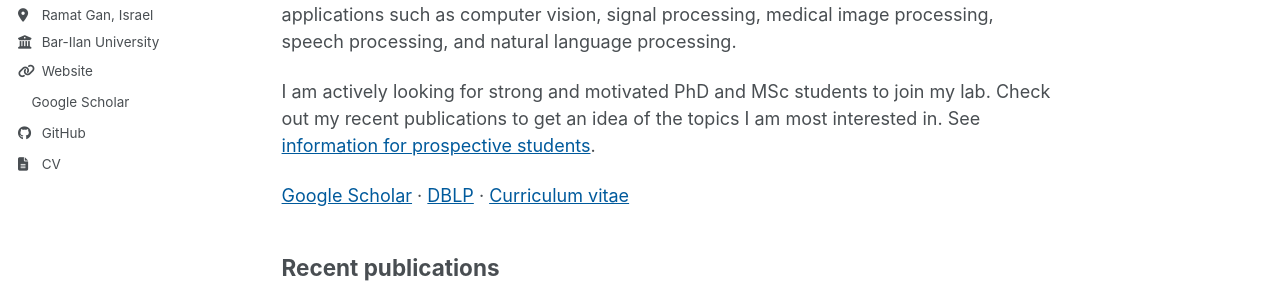
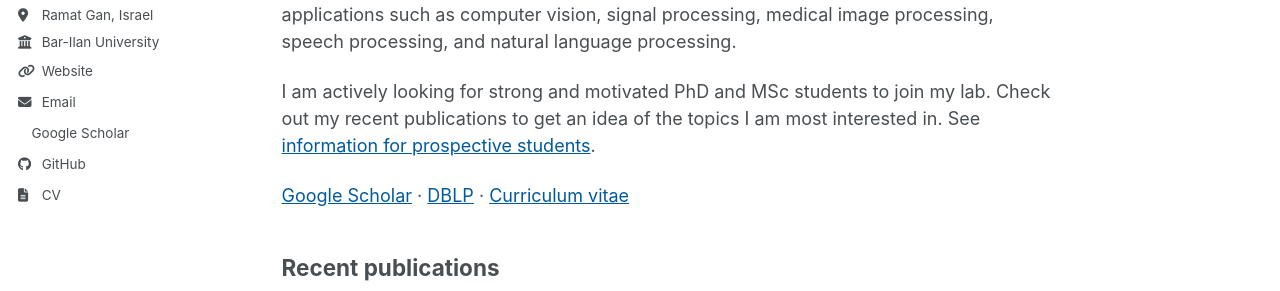
Before and after one commit to jacob-goldberger/jacob-goldberger.github.io, a Jekyll site: the page built from _pages/about.md, in a window 1280 px wide. Shown: the part 373-664 px from the top of the page. Built offline with Jekyll 4.4.1, drawn with Linux system fonts in a browser that asks for light colours; a style sheet for code colours, icons or effects is not loaded.

Commit message:
Update _config.yml

```diff
--- a/_config.yml
+++ b/_config.yml
@@ -13,10 +13,10 @@ title                    : "Jacob Goldberger"
 title_separator          : "-"
 name                     : &name "Jacob Goldberger"
 description              : &description "Professor of Engineering at Bar-Ilan University researching statistical machine learning and deep learning."
-url                      : https://jacob-goldberger.github.io # The base hostname & protocol for your site e.g. "https://[your GitHub username].github.io",
+url                      : #https://jacob-goldberger.github.io # The base hostname & protocol for your site e.g. "https://[your GitHub username].github.io",
                                                            # or if you already have some other page hosted on Github then use "https://[your GitHub username].github.io/[Your Repo Name]"
 baseurl                  : "" # the subpath of your site, e.g. "/blog"
-repository               : "jacob-goldberger/jacob-goldberger.github.io"
+repository               : #"jacob-goldberger/jacob-goldberger.github.io"
 
 # Site Author - The following control what appear as part of the author content on the side bar.
 #               If a field is blank the icon and link will not appear, otherwise it will be shown.
@@ -30,7 +30,7 @@ author:
   location         : "Ramat Gan, Israel"
   employer         : "Bar-Ilan University"
   uri              : "https://engineering.biu.ac.il/en"
-  email            :
+  email            :  jacob.goldberger at biu.ac.il
 
   # Academic websites
   academia         : # URL
```
